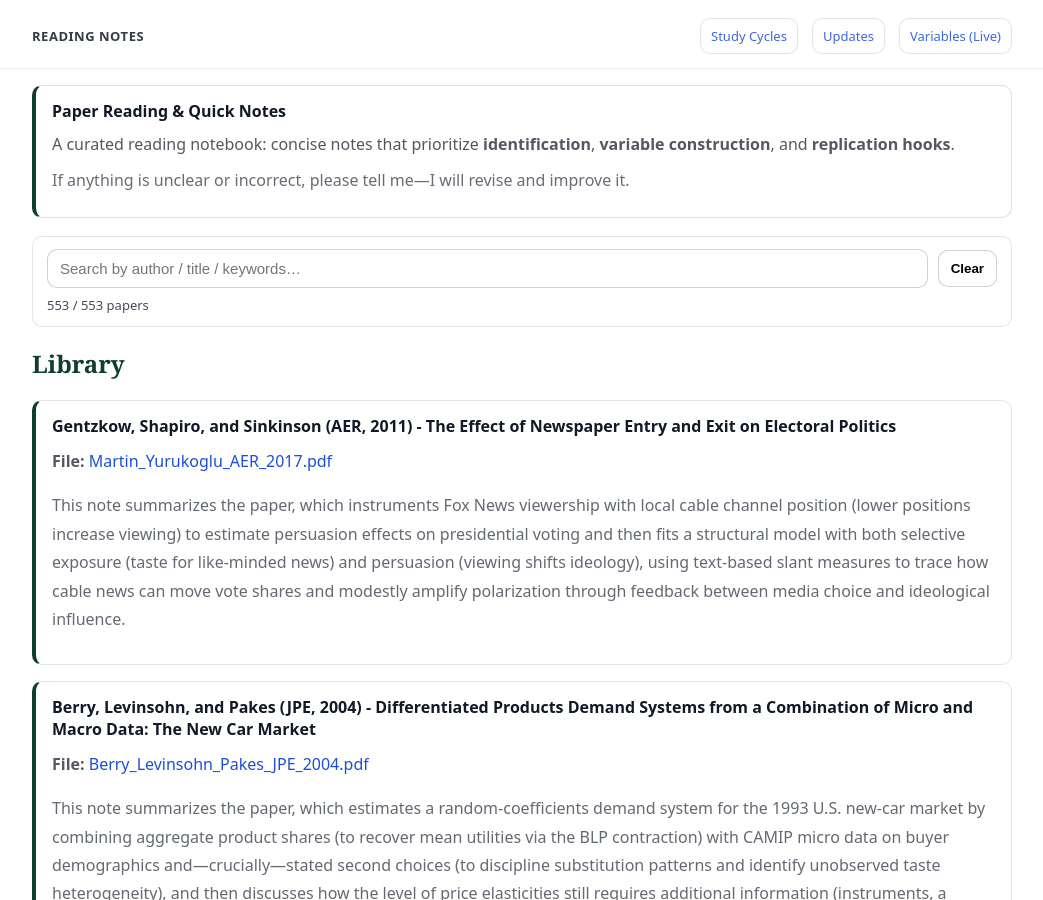
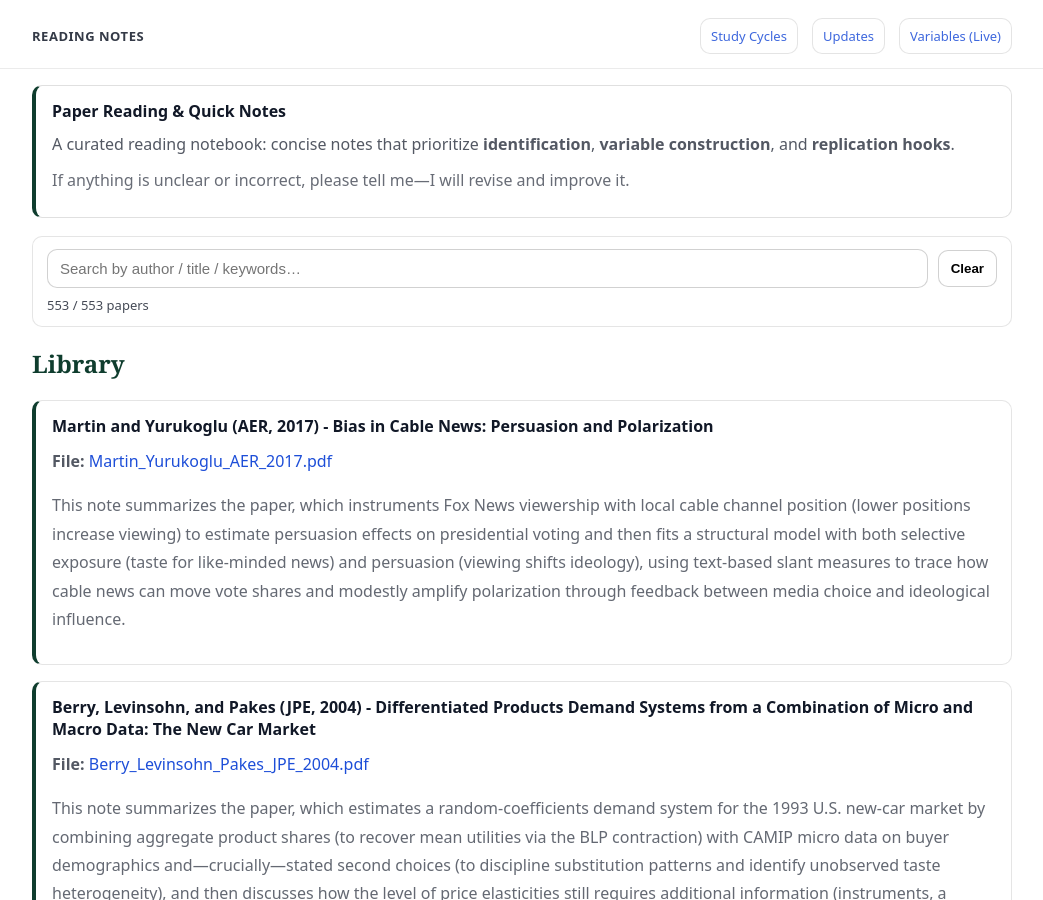
Before and after one commit to yaxinzn/study-archive, a Jekyll site: the page built from reading/index.md, in a window 1280 px wide and 900 px high. Shown: the whole window, without its empty margins (118-1161 px from the left). Built offline with Jekyll 4.4.1, drawn with Linux system fonts in a browser that asks for light colours.

Commit message:
Reading: add/update Martin_Yurukoglu_AER_2017.pdf

```diff
--- a/_data/reading.yml
+++ b/_data/reading.yml
@@ -1,4 +1,4 @@
-- title: "Gentzkow, Shapiro, and Sinkinson (AER, 2011) - The Effect of Newspaper Entry and Exit on Electoral Politics"
+- title: "Martin and Yurukoglu (AER, 2017) - Bias in Cable News: Persuasion and Polarization"
   file: "Martin_Yurukoglu_AER_2017.pdf"
   desc: "This note summarizes the paper, which instruments Fox News viewership with local cable channel position (lower positions increase viewing) to estimate persuasion effects on presidential voting and then fits a structural model with both selective exposure (taste for like-minded news) and persuasion (viewing shifts ideology), using text-based slant measures to trace how cable news can move vote shares and modestly amplify polarization through feedback between media choice and ideological influence."
 
```
